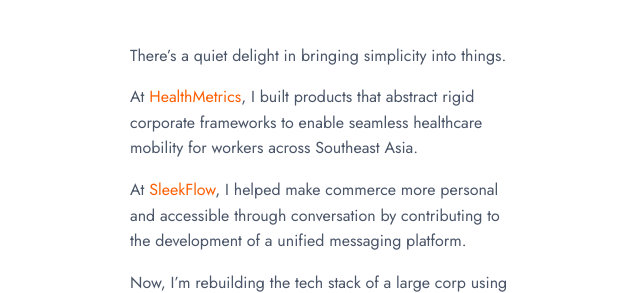
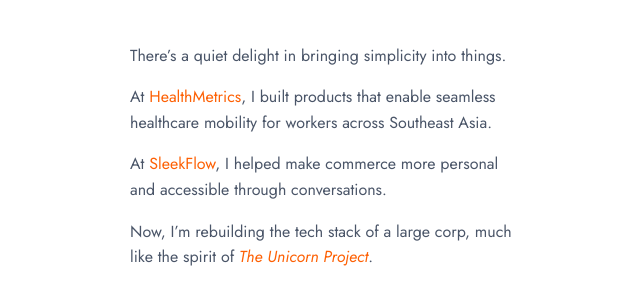
Before and after one commit to ziyangkoo/ziyangkoo.github.io, a plain HTML site: page index.html in a window 1280 px wide. Shown: the part 92-385 px from the top of the page, without its empty margins (318-958 px from the left). Drawn offline with Linux system fonts and the light colour scheme.

Commit message:
Simplify sentences

```diff
--- a/index.html
+++ b/index.html
@@ -73,9 +73,9 @@
             <main>
                 <section id="about" class="section">
                     <p>There’s a quiet delight in bringing simplicity into things.</p>
-                    <p>At <a href="https://healthmetrics.com/" target="_blank" rel="noopener noreferrer">HealthMetrics</a>, I built products that abstract rigid corporate frameworks to enable seamless healthcare mobility for workers across Southeast Asia. </p>
-                    <p>At <a href="https://sleekflow.io/" target="_blank" rel="noopener noreferrer">SleekFlow</a>,  I helped make commerce more personal and accessible through conversation by contributing to the development of a unified messaging platform. </p>
-                    <p>Now, I’m rebuilding the tech stack of a large corp using open-source tools, much like the spirit of <i><a href="https://itrevolution.com/product/the-unicorn-project/" target="_blank" rel="noopener noreferrer">The Unicorn Project</a></i>.</p>
+                    <p>At <a href="https://healthmetrics.com/" target="_blank" rel="noopener noreferrer">HealthMetrics</a>, I built products that enable seamless healthcare mobility for workers across Southeast Asia.</p>
+                    <p>At <a href="https://sleekflow.io/" target="_blank" rel="noopener noreferrer">SleekFlow</a>, I helped make commerce more personal and accessible through conversations.</p>
+                    <p>Now, I’m rebuilding the tech stack of a large corp, much like the spirit of <i><a href="https://itrevolution.com/product/the-unicorn-project/" target="_blank" rel="noopener noreferrer">The Unicorn Project</a></i>.</p>
                 </section>
             </main>
             <div style="margin-top: 0.5rem;">
```
